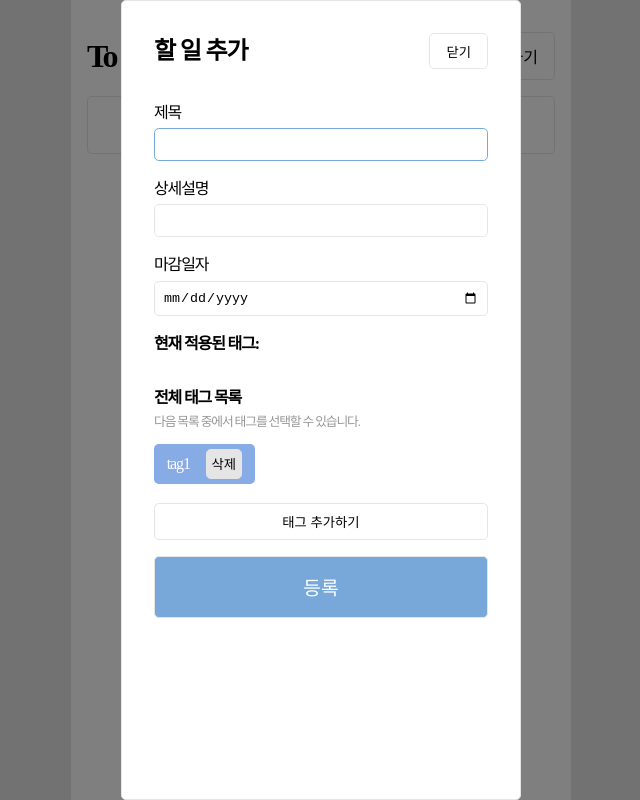
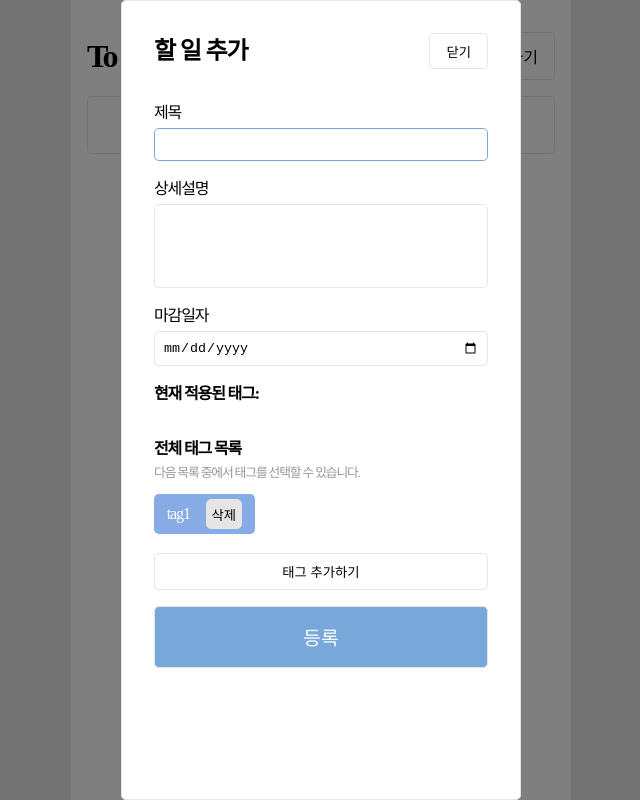
Before and after one commit to mnmhbbb/toolkit-persist-todolist, a React (Create React App) app: page /tag in a window 1280 px wide. Both pictures are taken after a click on the button "+ 할 일 추가하기". Shown: the whole page, without its empty margins (319-959 px from the left). Built offline with nearby package versions, Linux system fonts and the light colour scheme.

Commit message:
fix: 상세설명 textarea로 변경, css 추가

```diff
--- a/src/components/TodoForm/index.tsx
+++ b/src/components/TodoForm/index.tsx
@@ -109,7 +109,7 @@ const TodoForm = () => {
           </div>
           <div className='group'>
             <label htmlFor='description'>상세설명</label>
-            <input type='text' id='description' value={description} onChange={onChangeDescription} required />
+            <textarea id='description' value={description} onChange={onChangeDescription} required />
           </div>
           <div className='group'>
             <label htmlFor='deadline'>마감일자</label>
--- a/src/components/TodoList/index.tsx
+++ b/src/components/TodoList/index.tsx
@@ -54,7 +54,7 @@ const TodoList = ({ todos }: TodosProps) => {
                   </span>
                   <strong>{todo.deadline}까지</strong>
                 </div>
-                <div>{todo.description}</div>
+                <div className='desc'>{todo.description}</div>
                 <div className='createdAndModifiedAt'>
                   <span>생성일: {todo.createdAt}</span>
                   <span>{todo.modifiedAt && '(수정일: ' + todo.modifiedAt + ')'}</span>
--- a/src/components/TodoList/style.tsx
+++ b/src/components/TodoList/style.tsx
@@ -29,6 +29,10 @@ export const ItemStyle = styled.div<{ completed: boolean }>`
     span {
       font-size: ${(props) => props.theme.fontSize.title};
     }
+  }
+
+  .desc {
+    white-space: pre-line;
   }
 
   .createdAndModifiedAt {
--- a/src/styles/global.ts
+++ b/src/styles/global.ts
@@ -40,10 +40,23 @@ const GlobalStyle = createGlobalStyle<{ theme: ThemeType }>`
     -o-transform: scale(1.5); /* Opera */
     cursor: pointer;
     margin-top: .5rem
-}
+  }
 
   input:focus {
     border: 1px solid${(props) => props.theme.colors.main};
+  }
+
+  textarea {
+    width: 100%;
+    height: 6.25em;
+    resize: none;
+    border: 1px solid ${(props) => props.theme.colors.border};
+    border-radius: .3rem;
+    padding: .5rem;
+  }
+
+  textarea:focus {
+    outline: 1px solid ${(props) => props.theme.colors.main};
   }
 
   ol, ul, li {
```
